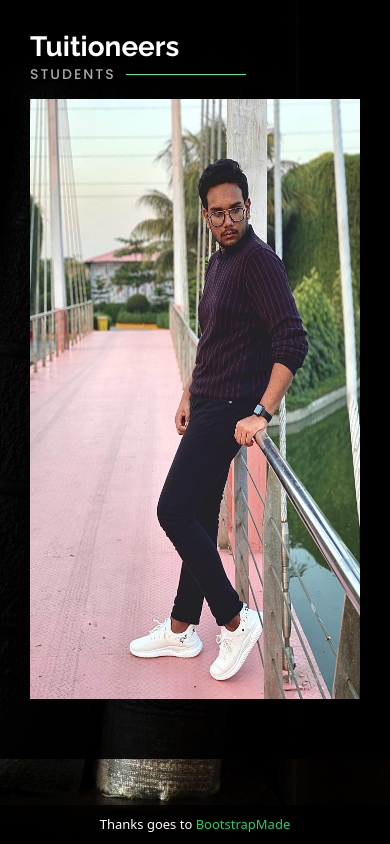
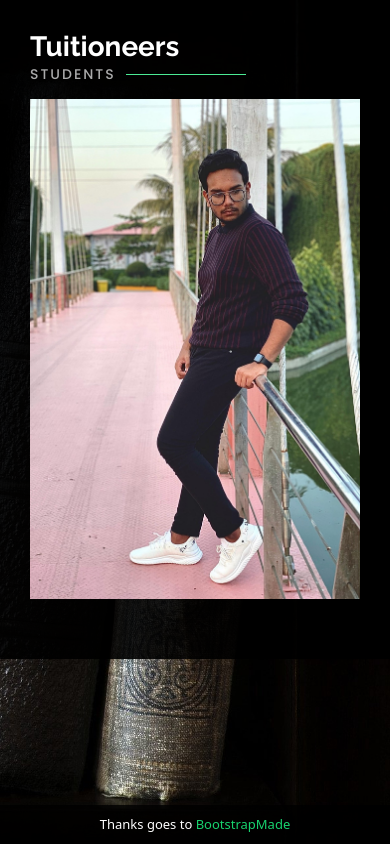
Before and after one commit to rh2975/tuitioneers, a Django app: page /teacher/1/ in a window 390 px wide. Run offline with Django 3.2, Linux system fonts and the light colour scheme; data comes from the database, SQL or seed files in the repository; some libraries are stand-ins or nearby versions.

Commit message:
Update additionals.css

```diff
--- a/ttnapp/static/css/additionals.css
+++ b/ttnapp/static/css/additionals.css
@@ -11,7 +11,7 @@
 @media (max-width: 992px) {
   .resp {
     width: 100%;
-    max-height: 600px;
+    height: 500px;
   }
 }
 
@@ -23,6 +23,6 @@
 @media (max-width: 992px) {
   .resp2 {
     width: 100%;
-    max-height: 600px;
+    height: 500px;
   }
 }
```
